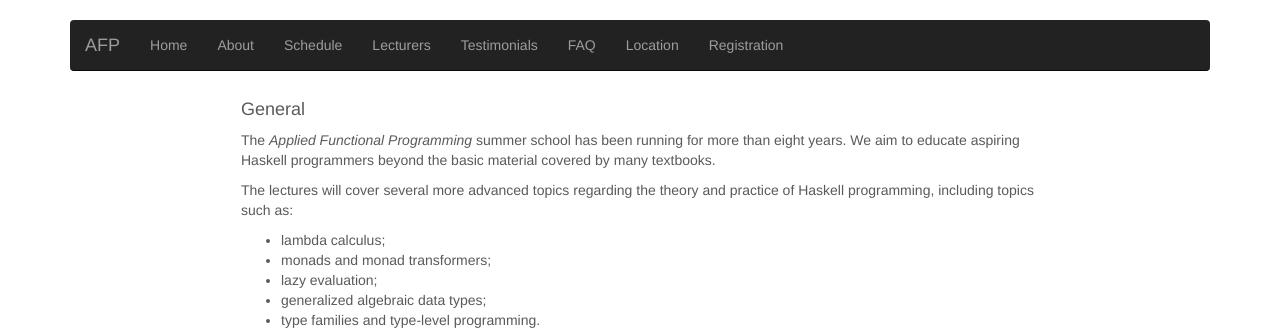
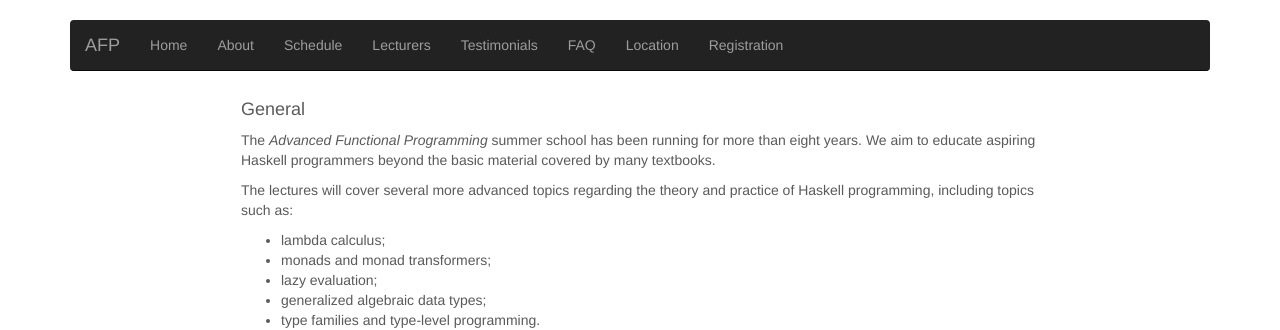
Before and after one commit to uu-afp/uu-afp.github.io, a Jekyll site: the page built from about.md, in a window 1280 px wide. Shown: the top 330 px of the page. Built offline with Jekyll 4.4.1, drawn with Linux system fonts in a browser that asks for light colours; nearby versions of some CDN libraries.

Commit message:
Removed last references to applied.

```diff
--- a/_layouts/default.html
+++ b/_layouts/default.html
@@ -8,7 +8,7 @@
     <meta name="description" content="">
     <meta name="author" content="">
 
-    <title>Applied functional programming summer school</title>
+    <title>Advanced functional programming summer school</title>
 
     <!-- Bootstrap core CSS -->
     <link href="css/bootstrap.min.css" rel="stylesheet">
--- a/about.md
+++ b/about.md
@@ -7,7 +7,7 @@ layout: margins
 
 #### General
 
-The *Applied Functional Programming* summer school has been running
+The *Advanced Functional Programming* summer school has been running
 for more than eight years. We aim to educate aspiring Haskell
 programmers beyond the basic material covered by many textbooks.
 
--- a/index.html
+++ b/index.html
@@ -1,5 +1,5 @@
 ---
-title: Applied functional programming summer school
+title: Advanced functional programming summer school
 layout: default
 ---
 
```
